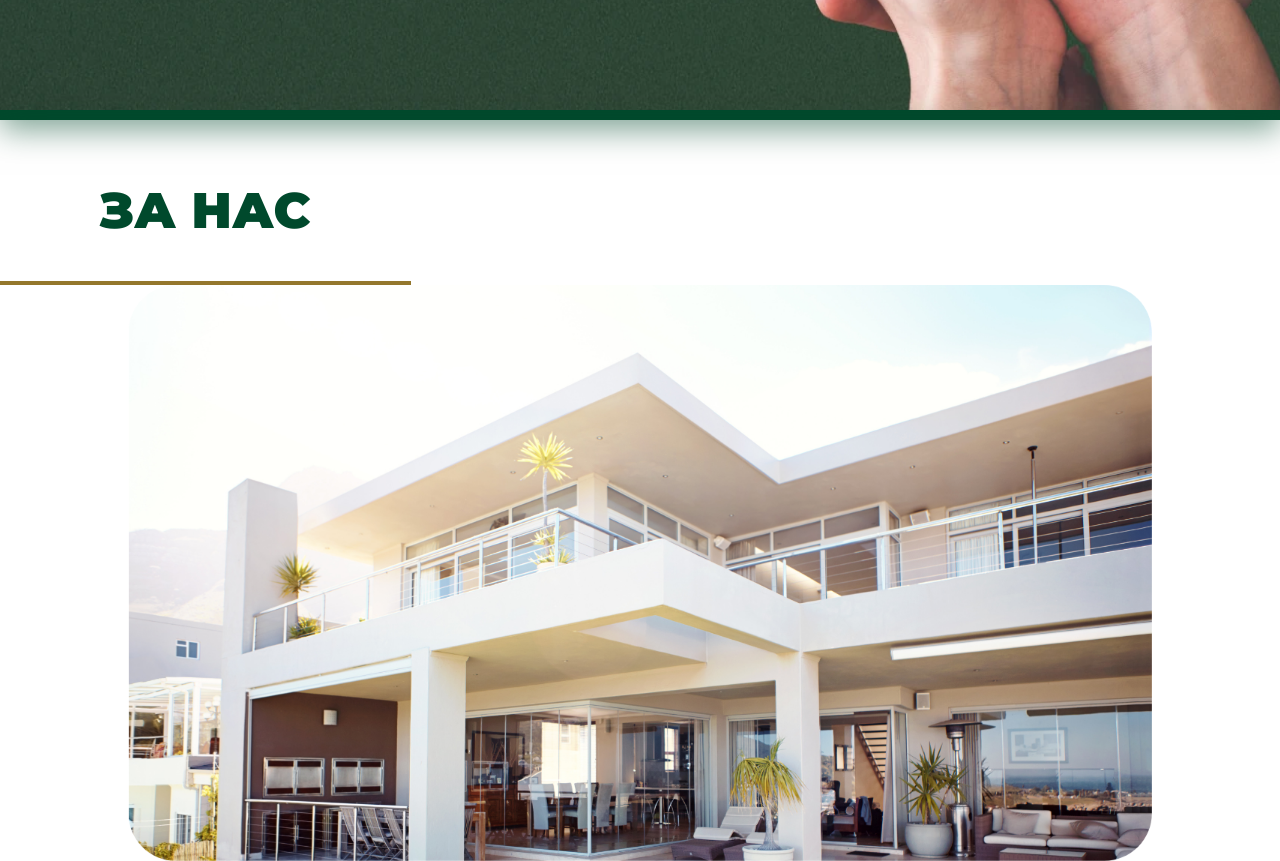
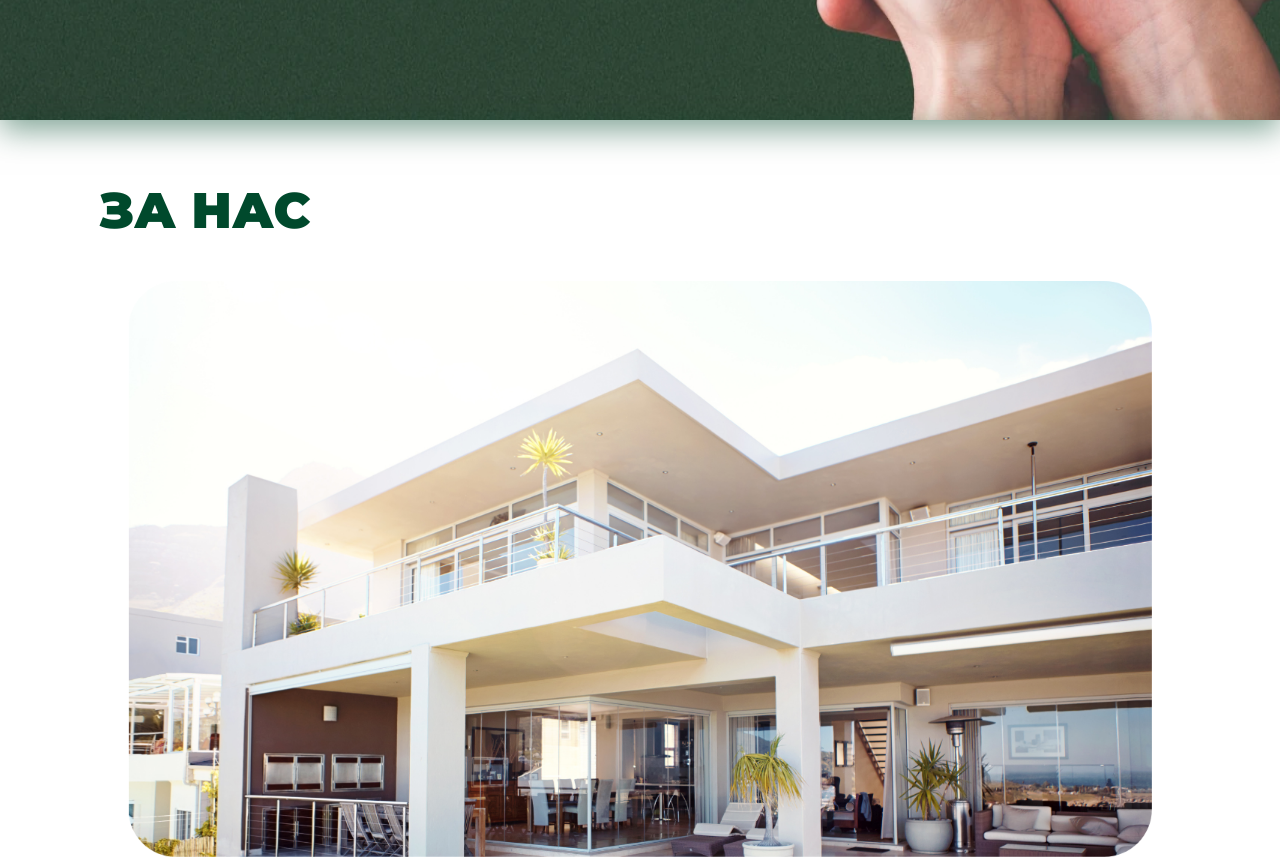
Before and after one commit to morskiq123/PetkoviyaSait, a plain HTML site: page index.html in a window 1280 px wide. Shown: the part 720-1581 px from the top of the page. Drawn offline with Linux system fonts and the light colour scheme.

Commit message:
h3 v for-us section i bez bottom-border na section

```diff
--- a/index.html
+++ b/index.html
@@ -42,7 +42,7 @@
             </div>
         </section>
         <section id="for-us">
-            <h3>ЗА НАС</h3>
+            <h3 style="border-bottom:none;">ЗА НАС</h3>
             <div class="content-wrapper">
                 <div class="img-div">
                     <img src="./images/Petko website official.png" alt="Buildings">
--- a/style.css
+++ b/style.css
@@ -3,7 +3,7 @@ html {
 }
 
 section {
-    border-bottom: 10px solid #00492C;
+    /* border-bottom: 10px solid #00492C; */
     box-shadow: 0 10px 30px rgba(0, 73, 44, 0.5);
     padding: 60px 0px;
     min-height: 100vh;
@@ -664,7 +664,6 @@ nav .fa-solid {
         flex-direction: column;
         align-items: center;
         justify-content: space-around;
-        border-bottom: 0px;
     }
 
     #for-us .content-wrapper {
```
